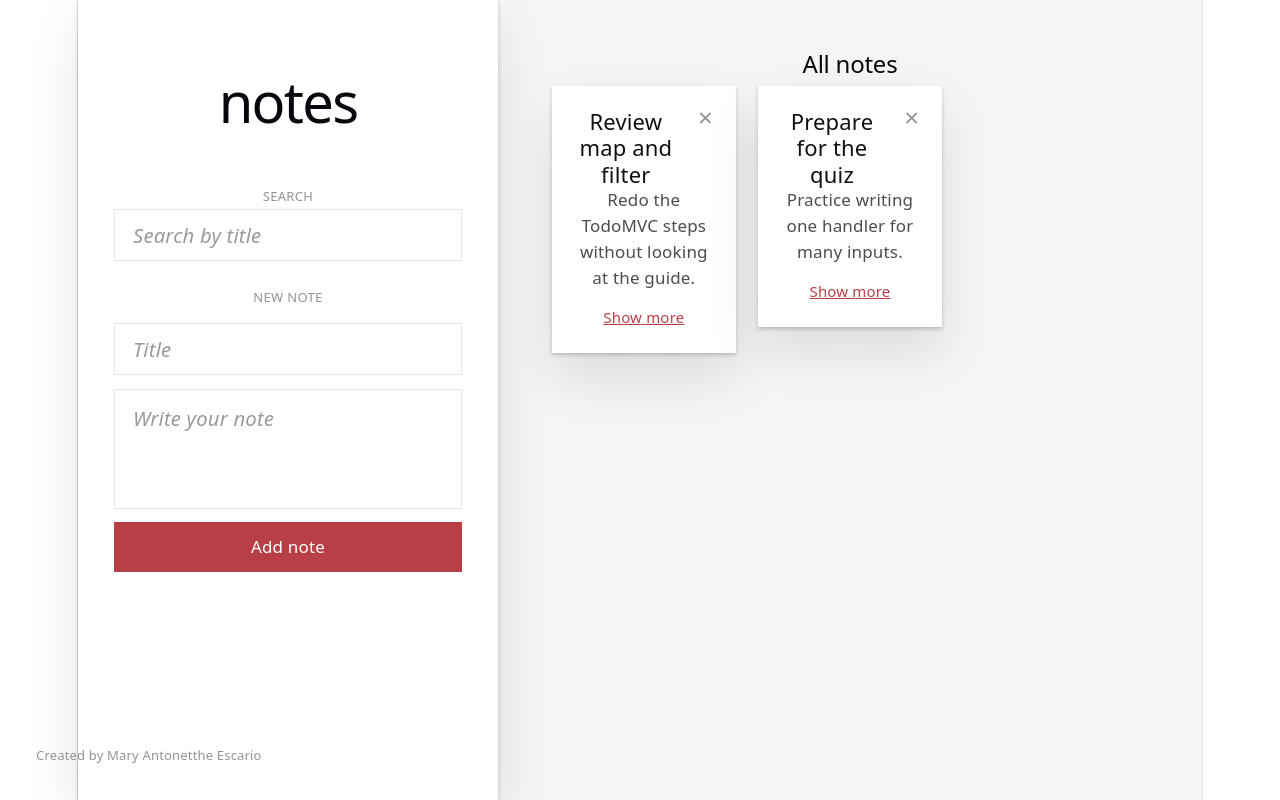
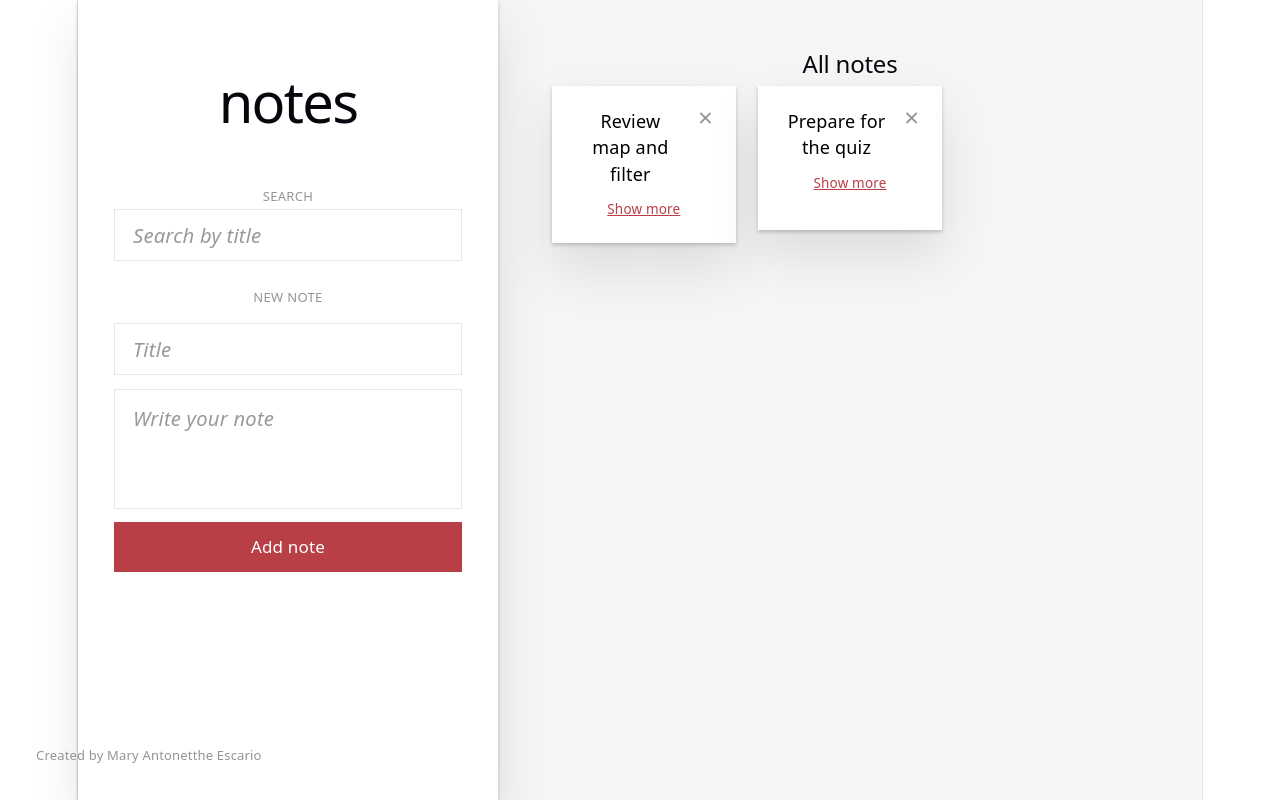
Before and after one commit to toni-escario/csit340g7-notes, a React (Vite) app: page / in a window 1280 px wide. Built offline with nearby package versions, Linux system fonts and the light colour scheme.

Commit message:
feat: add show more to note cards

```diff
--- a/src/components/NoteCard.jsx
+++ b/src/components/NoteCard.jsx
@@ -1,18 +1,21 @@
+import { useState } from 'react'
+
 function NoteCard({ title, body }) {
+  const [showMore, setShowMore] = useState(false)
   return (
-    <div>
-      <h3 className="pr-8 text-[22px] font-normal break-words">{title}</h3>
-      <p className="mt-3 text-[17px] break-words whitespace-pre-wrap text-[#4d4d4d]">
-        {body}
-      </p>
+<div>
+<h3 className="pr-6 font-medium text-black">{title}</h3>
+      {showMore && (
+<p className="mt-2 text-sm text-[#4d4d4d]">{body}</p>
+      )}
       <button
         type="button"
-        className="mt-3 cursor-pointer text-[15px] font-normal text-[#b83f45] underline"
-      >
-        Show more
-      </button>
-    </div>
+        onClick={() => setShowMore((prev) => !prev)}
+        className="mt-3 cursor-pointer text-xs font-normal text-[#b83f45] underline"
+>
+        {showMore ? 'Show less' : 'Show more'}
+</button>
+</div>
   )
 }
-
 export default NoteCard
```
